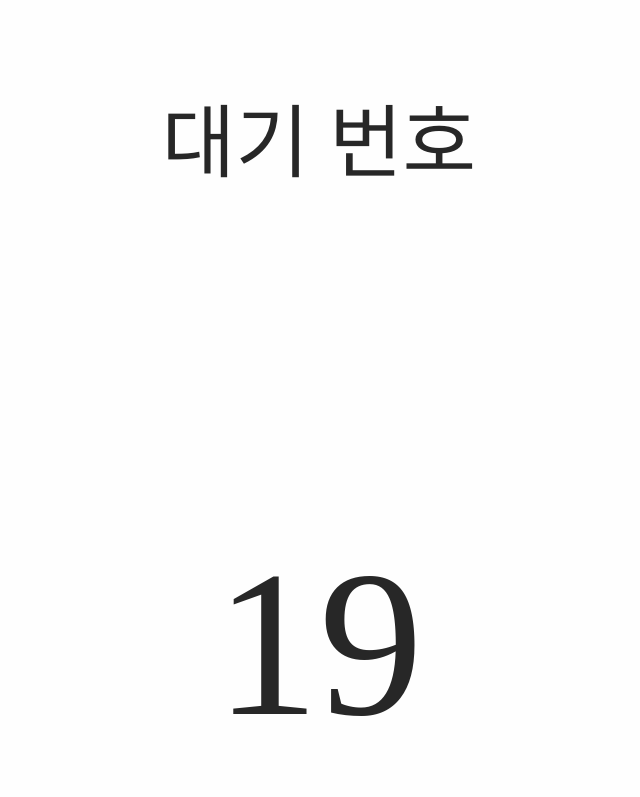
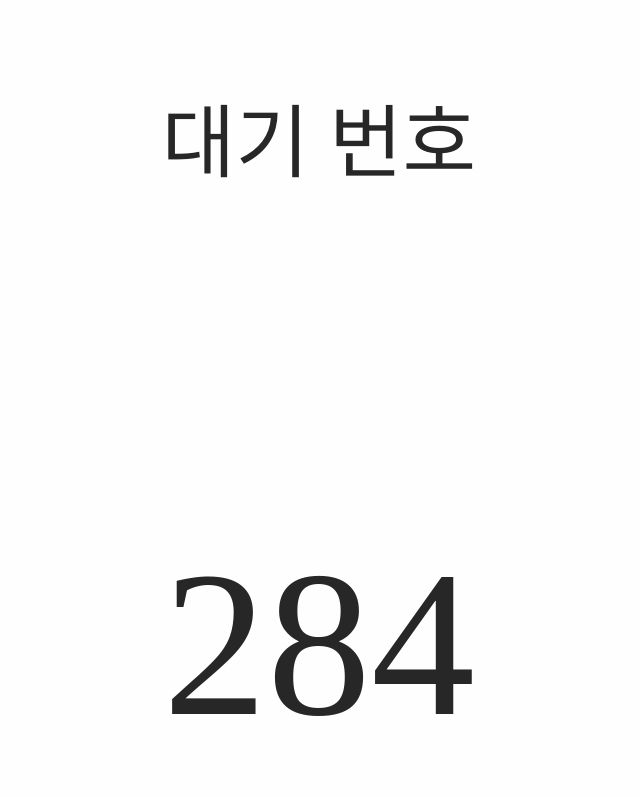
Before and after one commit to wook0526/interactivestorytelling, a plain HTML site: page 아메리카노/아메리카노옵션없음.html in a window 1280 px wide. Shown: the whole page, without its empty margins (321-961 px from the left). Drawn offline with Linux system fonts and the light colour scheme; a web font is replaced by a local one.

Commit message:
asdasd
asdasd

```diff
--- a/아메리카노/아메리카노옵션없음.html
+++ b/아메리카노/아메리카노옵션없음.html
@@ -10,7 +10,7 @@
 <!-- partial:index.partial.html -->
 <div class="main">
   <h1>대기 번호</h1>
-  <div class="number">19</div>
+  <div class="number">284</div>
 </div>
 <!-- partial -->
 
```
Also changed, not shown: 카페라떼/카페라뗴휘핑.html (+1 -1 lines).
